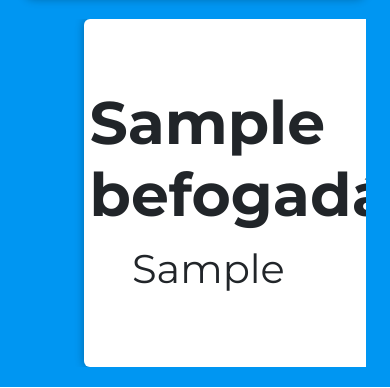
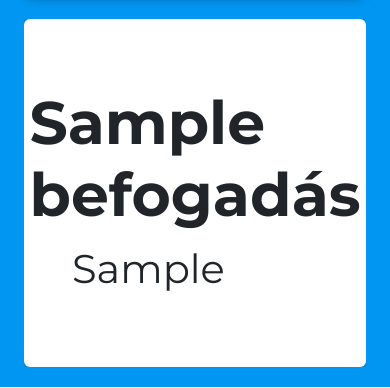
Before and after one commit to xKeiro/Evangelion, a Python web app: template templates/index.jinja2 in a window 390 px wide. Shown: the part 2377-2765 px from the top of the page. Run offline with Jinja, Linux system fonts and the light colour scheme; the template is opened without the code that fills it: most values are stand-ins (such as "Sample title", 1, 10 or a date in 2020).

Commit message:
margin fixed on index in mobile view

```diff
--- a/static/css/card.css
+++ b/static/css/card.css
@@ -8,6 +8,7 @@
 .homepage-card:nth-of-type(odd) {
     background-color: #0096f2;
 }
+
 
 .card-around-text {
     border-style: hidden;
@@ -96,6 +97,10 @@
         margin: 20px 0 20px 0;
     }
 
+    .homepage-card:nth-of-type(odd) > .row > .card-text-container > .card-around-text{
+        margin-left: 0;
+    }
+
     .homepage-card:nth-of-type(odd) > .row > .card-border-div > .card-image-container, .homepage-card:nth-of-type(even) > .row > .card-border-div > .card-image-container {
         margin: 20px auto 0 auto;
 
```
